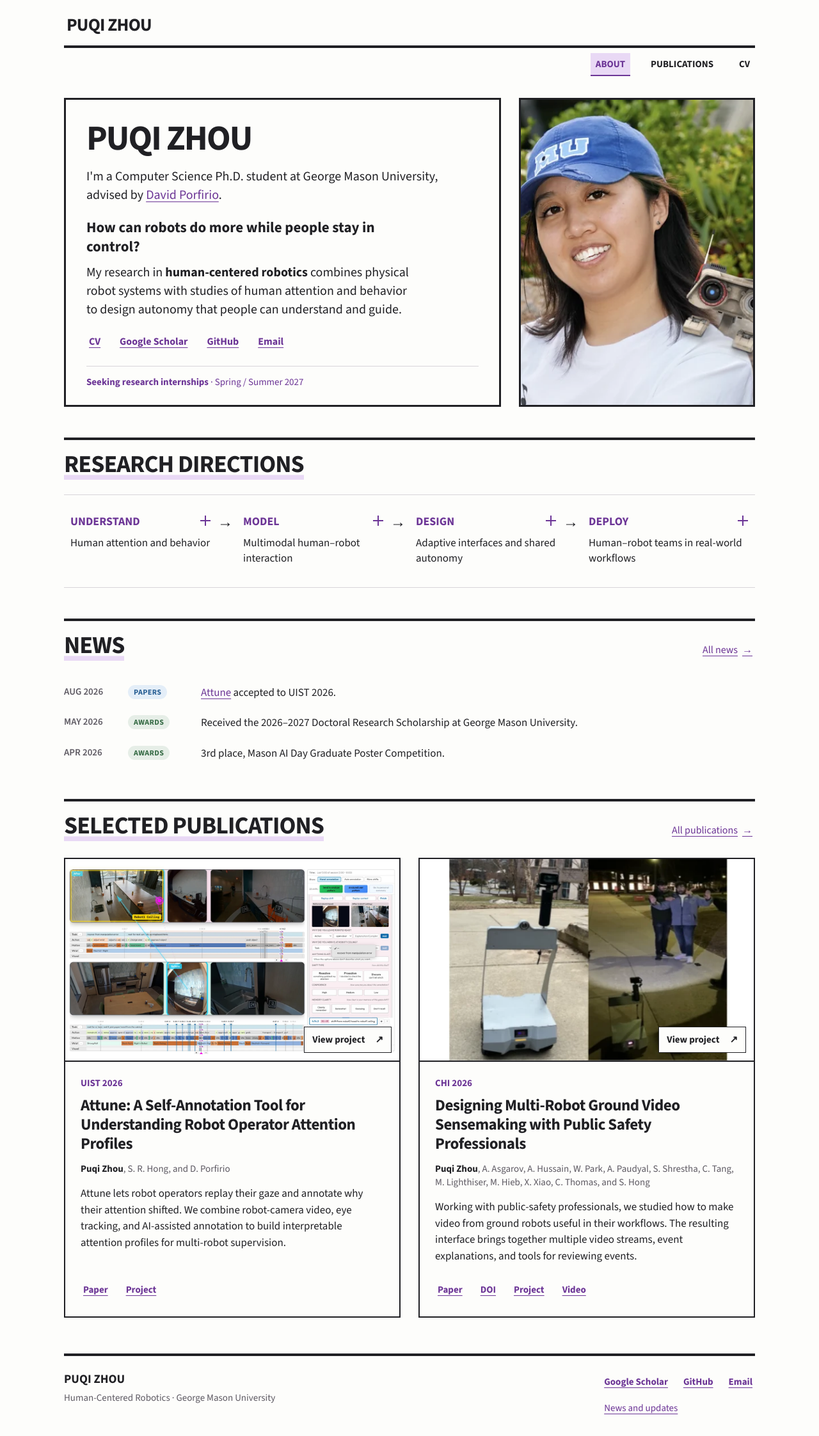
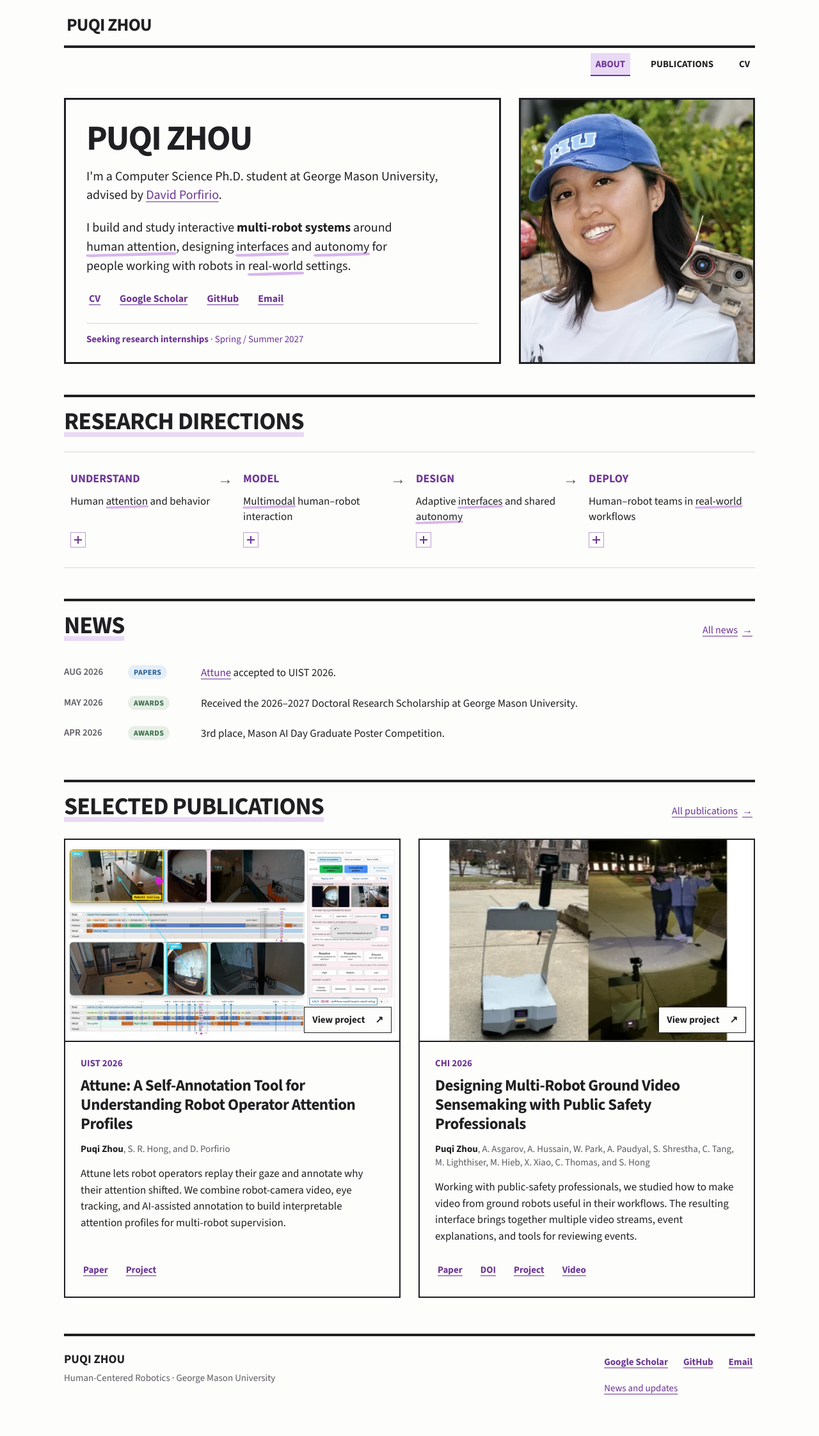
Before and after one commit to Puqi7/Puqi7.github.io, a Jekyll site: the page built from _pages/about.md, in a window 1280 px wide. Shown: the whole page at 64% size. Built offline with Jekyll 4.4.1, drawn with Linux system fonts in a browser that asks for light colours; after the commit the page ends 2214 px from its top, so only the background shows below that.

Commit message:
updated styles

```diff
--- a/_data/research_directions.yml
+++ b/_data/research_directions.yml
@@ -1,11 +1,13 @@
 - step: "Understand"
   topic: "Human attention and behavior"
+  emphasis: [attention]
   public_work:
     - publication: /publication/2026-uist-attune
       label: "Attune"
       description: "Understanding operator attention during multi-robot supervision."
 - step: "Model"
   topic: "Multimodal human–robot interaction"
+  emphasis: [Multimodal]
   review_work:
     - description: "I study models of human attention and behavior during robot supervision."
   earlier_work:
@@ -14,6 +16,7 @@
       description: "Gaze and perception in mixed-reality video delivery."
 - step: "Design"
   topic: "Adaptive interfaces and shared autonomy"
+  emphasis: [interfaces, autonomy]
   review_work:
     - description: "I study shared autonomy and interfaces that preserve meaningful human control."
   earlier_work:
@@ -25,6 +28,7 @@
       description: "Authoring interactive volumetric video."
 - step: "Deploy"
   topic: "Human–robot teams in real-world workflows"
+  emphasis: [real-world]
   public_work:
     - publication: /publication/2026-chi-mrvs
       label: "Multi-robot video sensemaking"
--- a/_includes/research-directions.html
+++ b/_includes/research-directions.html
@@ -1,11 +1,17 @@
 {% assign public_publications = site.publications | where: 'published', true %}
 <ol class="research-arc" aria-label="Research approach">
   {% for direction in site.data.research_directions %}
+  {% assign direction_topic = direction.topic | escape %}
+  {% for phrase in direction.emphasis %}
+    {% assign escaped_phrase = phrase | escape %}
+    {% capture marked_phrase %}<span class="ink-mark">{{ escaped_phrase }}</span>{% endcapture %}
+    {% assign direction_topic = direction_topic | replace: escaped_phrase, marked_phrase %}
+  {% endfor %}
   <li>
     <details class="direction">
       <summary>
         <span class="direction-step">{{ direction.step | escape }}</span>
-        <span class="direction-topic">{{ direction.topic | escape }}</span>
+        <span class="direction-topic">{{ direction_topic }}</span>
         <span class="direction-toggle" aria-hidden="true"></span>
       </summary>
       <div class="direction-body">
--- a/_pages/about.md
+++ b/_pages/about.md
@@ -10,8 +10,7 @@
   <div class="hero-copy">
     <h1 id="name">Puqi Zhou</h1>
     <p class="hero-background">I'm a Computer Science Ph.D. student at George Mason University, advised by <a href="https://dporfirio.github.io/">David Porfirio</a>.</p>
-    <p class="hero-hook">How can robots do more while people stay in control?</p>
-    <p class="hero-intro">My research in <strong>human-centered robotics</strong> combines physical robot systems with studies of human attention and behavior to design autonomy that people can understand and guide.</p>
+    <p class="hero-intro">I build and study interactive <strong>multi-robot systems</strong> around <span class="ink-mark">human attention</span>, designing <span class="ink-mark">interfaces</span> and <span class="ink-mark">autonomy</span> for people working with robots in <span class="ink-mark">real-world</span> settings.</p>
     {% include profile-links.html %}
     <div class="availability">
       <p><strong>Seeking research internships</strong> · Spring / Summer 2027</p>
--- a/assets/css/portfolio.scss
+++ b/assets/css/portfolio.scss
@@ -21,6 +21,8 @@
 a:active { color: var(--purple); background-color: var(--highlight); }
 a:focus-visible, button:focus-visible, summary:focus-visible { outline: 3px solid var(--purple); outline-offset: 5px; }
 strong { font-weight: 700; }
+.ink-mark { position: relative; display: inline-block; isolation: isolate; }
+.ink-mark::before { content: ''; position: absolute; z-index: -1; left: -.06em; right: -.07em; bottom: .02em; height: .3em; background: #d7b6ed; clip-path: polygon(1% 26%, 95% 0, 100% 24%, 98% 77%, 5% 100%, 0 73%); transform: rotate(-1deg); }
 .shell { width: min(1080px, calc(100% - 64px)); margin-inline: auto; }
 .skip-link { position: absolute; z-index: 5; top: 10px; left: 12px; padding: 10px 16px; background: var(--paper); border: 2px solid; transform: translateY(-160%); }
 .skip-link:focus { transform: translateY(0); }
@@ -42,8 +44,7 @@
 .hero-copy { border: 3px solid var(--ink); padding: 28px 32px 24px; }
 .hero h1 { font-size: clamp(40px, 4.3vw, 58px); font-weight: 800; text-transform: uppercase; letter-spacing: -.035em; margin-bottom: 14px; }
 .hero-background { font-size: 20px; line-height: 1.45; }
-.hero-hook { font-size: 23px; line-height: 1.3; font-weight: 650; margin: 22px 0 10px; max-width: 38ch; }
-.hero-intro { font-size: 20px; line-height: 1.45; margin: 0 0 18px; max-width: 51ch; }
+.hero-intro { font-size: 20px; line-height: 1.5; margin: 22px 0 18px; max-width: 51ch; }
 .profile-links { display: flex; flex-wrap: wrap; gap: 8px 22px; font-size: 16px; font-weight: 650; }
 .profile-links a, .publication-links a, .about-links a, .section-heading > a { display: inline-flex; align-items: center; gap: 7px; min-height: 36px; padding: 4px; border-radius: 0; }
 .profile-links a:hover, .publication-links a:hover, .about-links a:hover, .section-heading > a:hover { color: var(--purple); background: var(--highlight); }
@@ -87,21 +88,23 @@
 .research-arc { list-style: none; display: grid; grid-template-columns: repeat(4, minmax(0, 1fr)); align-items: start; padding: 16px 0; margin: 0; border-block: 1px solid var(--rule); }
 .research-arc li { position: relative; min-width: 0; padding-right: 30px; }
 .research-arc li:last-child { padding-right: 0; }
-.research-arc li:not(:last-child)::after { content: '→'; position: absolute; right: 6px; top: 8px; font-size: 24px; }
-.direction summary { display: grid; grid-template-columns: minmax(0, 1fr) 18px; grid-template-areas: 'step toggle' 'topic topic'; grid-template-rows: 22px auto; align-content: start; gap: 10px; list-style: none; cursor: pointer; padding: 15px 10px; min-height: 112px; transition: color 160ms ease, background-color 160ms ease; }
+.research-arc li:not(:last-child)::after { content: '→'; position: absolute; right: 6px; top: 8px; font-size: 24px; color: var(--muted); }
+.direction summary { display: grid; grid-template-columns: minmax(0, 1fr); grid-template-areas: 'step' 'topic' 'toggle'; grid-template-rows: 22px minmax(48px, auto) 24px; align-content: start; gap: 12px; list-style: none; cursor: pointer; padding: 15px 10px; transition: color 160ms ease, background-color 160ms ease; }
 .direction summary::-webkit-details-marker { display: none; }
 .direction-step { grid-area: step; color: var(--purple); font-size: 18px; font-weight: 700; line-height: 1.2; text-transform: uppercase; }
 .direction-topic { grid-area: topic; color: var(--ink); font-size: 17px; line-height: 1.4; }
-.direction summary:hover, .direction summary:focus-visible { color: var(--purple); background: var(--highlight); }
+.direction summary:hover, .direction summary:focus-visible { color: var(--purple); background: #f5edf9; }
 .direction summary:active { color: #fff; background: var(--purple); }
-.direction[open] summary { color: var(--purple); background: #f4edf8; }
-.direction[open] summary:hover { background: var(--highlight); }
+.direction[open] summary { color: var(--purple); background: #faf6fc; }
+.direction[open] summary:hover { background: #f5edf9; }
 .direction[open] summary:active { color: #fff; background: var(--purple); }
-.direction-toggle { grid-area: toggle; position: relative; display: block; width: 18px; height: 18px; color: var(--purple); }
-.direction-toggle::before, .direction-toggle::after { content: ''; position: absolute; width: 16px; height: 2px; top: 8px; left: 1px; background: currentColor; }
+.direction-toggle { grid-area: toggle; position: relative; display: block; width: 24px; height: 24px; color: var(--purple); border: 1px solid #bc9cd3; transition: color 160ms ease, background-color 160ms ease, border-color 160ms ease; }
+.direction-toggle::before, .direction-toggle::after { content: ''; position: absolute; width: 12px; height: 2px; top: 10px; left: 5px; background: currentColor; }
+.direction summary:hover .direction-toggle, .direction summary:focus-visible .direction-toggle { color: #fff; background: var(--purple); border-color: var(--purple); }
 .direction-toggle::after { transform: rotate(90deg); transition: transform 160ms ease; }
 .direction[open] .direction-toggle::after { transform: rotate(0); }
 .direction summary:active .direction-toggle, .direction summary:active .direction-step, .direction summary:active .direction-topic { color: #fff; }
+.direction summary:active .ink-mark::before { background: #955dbc; }
 .direction-body { margin: 14px 10px 10px; border-left: 2px solid var(--purple); padding: 2px 0 2px 12px; }
 .direction-body p { color: var(--muted); font-size: 16px; line-height: 1.45; }
 .direction-work h3 { margin: 0 0 5px; font-size: 18px; font-weight: 650; line-height: 1.3; }
@@ -188,8 +191,7 @@
   .portrait { position: absolute; top: 18px; right: 18px; width: 123px; height: 116px; border-width: 2px; }
   .portrait img { object-position: center; }
   .hero-background { font-size: 18px; }
-  .hero-hook { font-size: 21px; margin-top: 20px; }
-  .hero-intro { font-size: 18px; margin: 0 0 18px; }
+  .hero-intro { font-size: 18px; margin: 20px 0 18px; }
   .profile-links { gap: 6px 12px; font-size: 15px; }
   .availability { font-size: 14px; margin-top: 18px; }
   .availability p + p { margin-top: 4px; }
@@ -206,7 +208,7 @@
   .research-arc li { padding: 0 0 28px; }
   .research-arc li:not(:last-child)::after { content: '↓'; left: 16px; right: auto; top: auto; bottom: 0; font-size: 22px; }
   .research-arc li:last-child { padding-bottom: 0; }
-  .direction summary { grid-template-columns: 100px minmax(0, 1fr) 18px; grid-template-areas: 'step topic toggle'; grid-template-rows: auto; align-items: center; min-height: 84px; padding: 15px 8px; }
+  .direction summary { grid-template-columns: minmax(0, 1fr) 24px; grid-template-areas: 'step toggle' 'topic toggle'; grid-template-rows: auto auto; align-items: center; gap: 8px 18px; padding: 15px 8px; }
   .direction-topic { font-size: 16px; }
   .direction-body { margin: 6px 8px 12px; padding-left: 14px; }
   .header-pets img { height: 58px; max-width: 80px; }
```
Also changed, not shown: docs/portfolio.md (+4 -2 lines).
